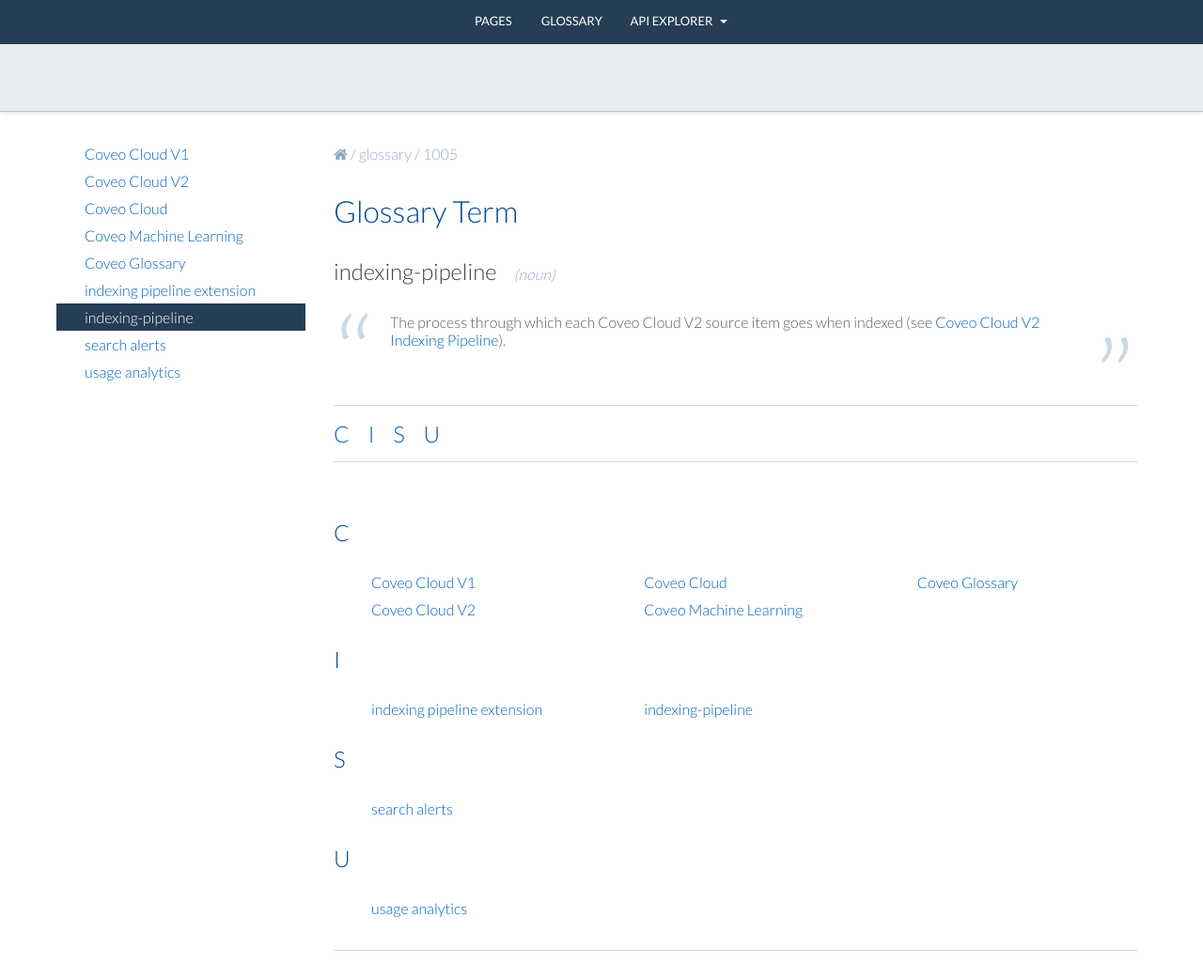
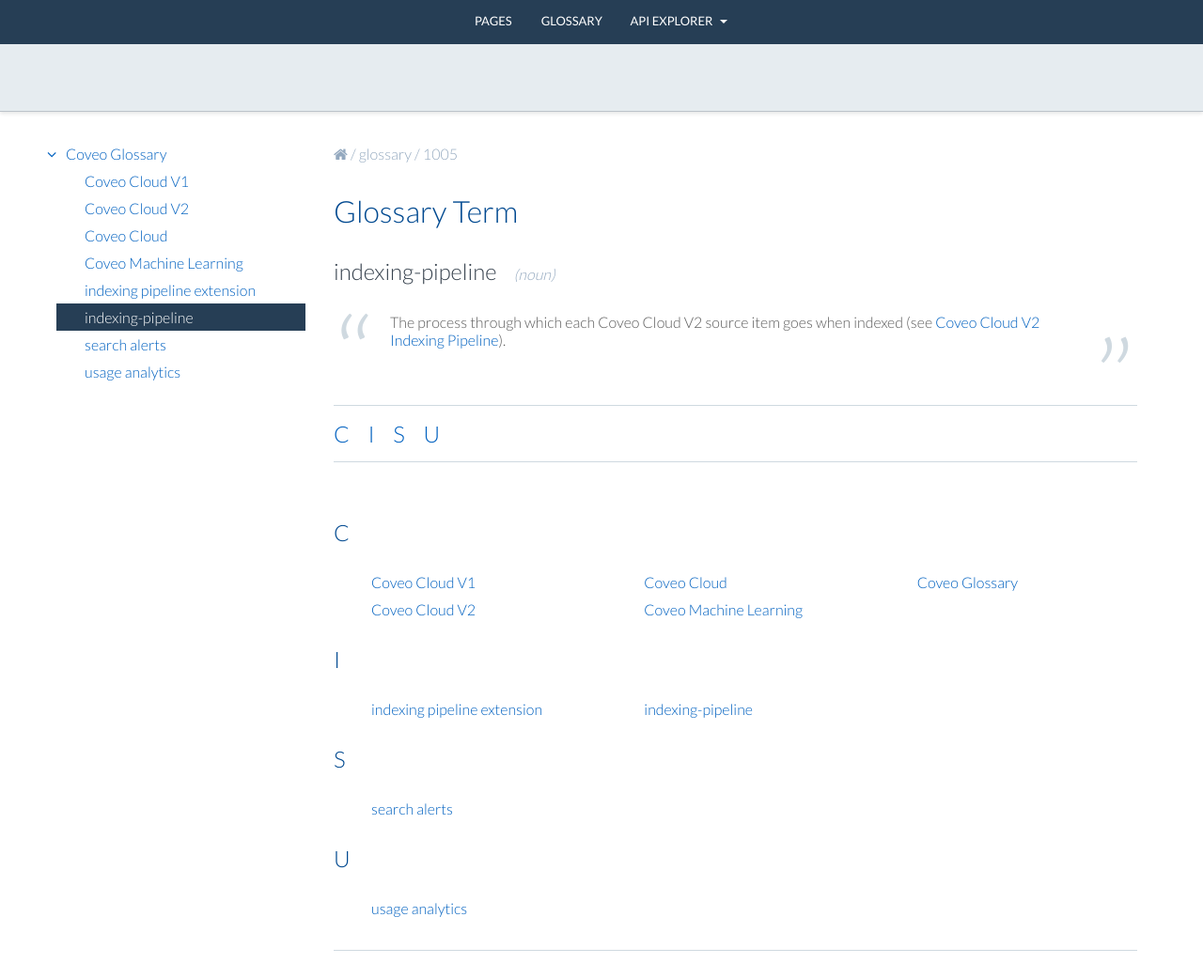
Before and after one commit to fbeaudoincoveo/cloudv2-docs-site, a Jekyll site: the page built from _glossary/indexing-pipeline.md, in a window 1280 px wide, cut to the strip 79-1121 px from the top of the page. Shown: the whole strip at 94% size. Built offline with Jekyll 4.4.1, drawn with Linux system fonts in a browser that asks for light colours; nearby versions of some CDN libraries; a style sheet for code colours, icons or effects is not loaded; part of the change alters nothing that is shown.

```diff
--- a/_includes/toc-glossary.html
+++ b/_includes/toc-glossary.html
@@ -1,4 +1,4 @@
-{% assign indexUrl = site.baseurl | append: '/glossary/index.html' %}
+{% assign indexUrl = site.baseurl | append: '/glossary/1000/' %}
 {% assign index = site.glossary | where:'url', indexUrl %}
 {% assign currentPageUrl = page.url %}
 <div class="coveo-docs-toc">
```
